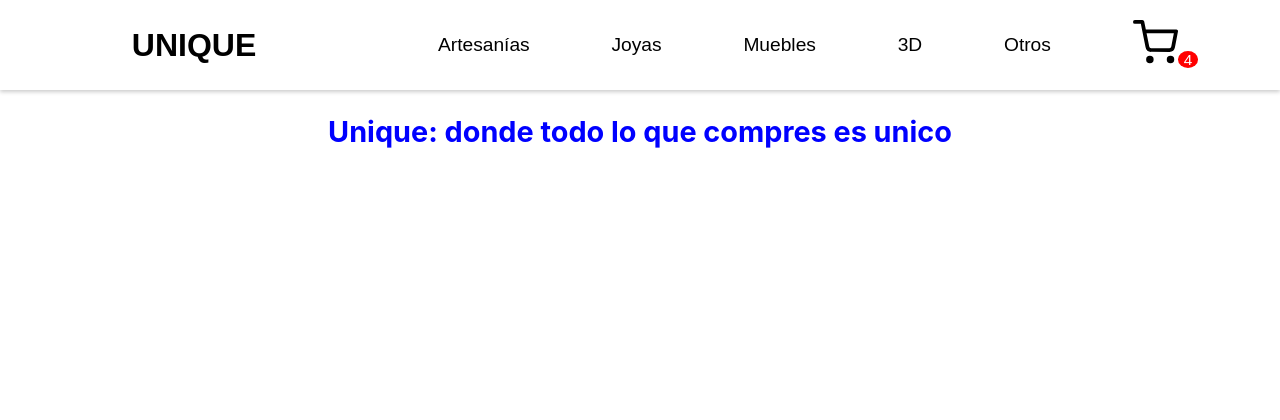
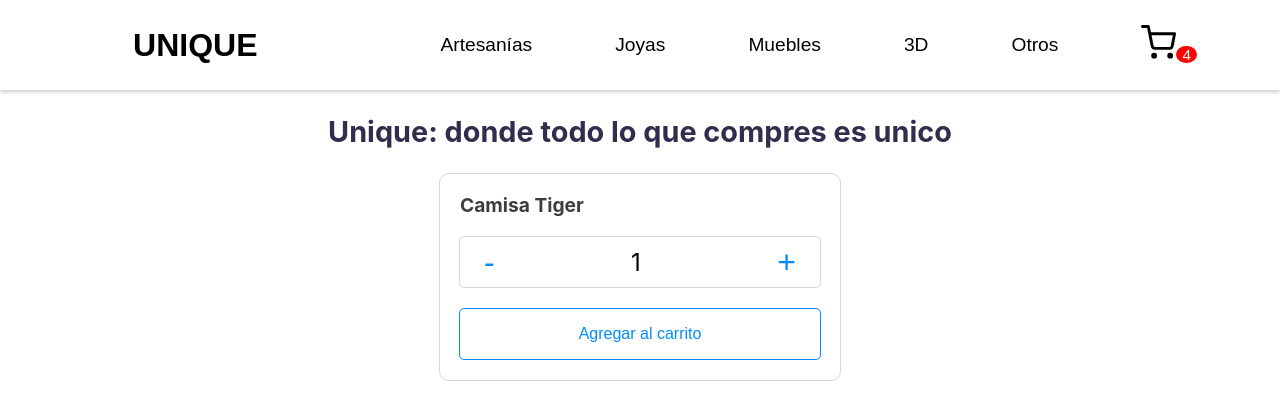
Before and after one commit to PabloBottinelli/uniqueBottinelli, a React (Create React App) app in the folder unique/: page / in a window 1280 px wide. Shown: the top 420 px of the page. Built offline with nearby package versions, Linux system fonts and the light colour scheme; a web font is replaced by a local one.

Commit message:
ItemCount

```diff
--- a/unique/src/App.js
+++ b/unique/src/App.js
@@ -1,4 +1,3 @@
-import logo from './logo.svg';
 import './App.css';
 import NavBar from './components/NavBar/NavBar';
 import ItemListContainer from './components/ItemListContainer/ItemListContainer';
@@ -7,7 +6,7 @@ function App() {
   return (
     <div className="App">
       <NavBar/>
-      <ItemListContainer/>
+      <ItemListContainer />
     </div>
   );
 }
--- a/unique/src/components/CartWidget/CartWidget.css
+++ b/unique/src/components/CartWidget/CartWidget.css
@@ -1,5 +1,5 @@
 img{
-    width: 45px;
+    width: 35px;
 }
 .carrito span{
     font-size: 0.8em;
--- /dev/null
+++ b/unique/src/components/ItemCount/ItemCount.css
@@ -0,0 +1,65 @@
+.container{
+    background-color: rgb(255, 255, 255);
+    width: 400px;
+    margin: auto;
+    border: 1px solid rgb(214, 214, 214);
+    border-radius: 10px;
+}
+h3{
+    font-size: 1.2em;
+    text-align: left;
+    color: rgb(61, 61, 61);
+}
+.h3Container{
+    width: 90%;
+    margin: auto;
+}
+.contador{
+    background-color: white;
+    border-radius: 5px;
+    border: 1px solid rgb(218, 218, 218);
+    width: 90%;
+    margin: auto;
+    height: 50px;
+}
+.btnContainer{
+    display: flex;
+    flex-direction: row;
+    flex-wrap: wrap;
+    justify-content: space-between;
+    align-items: center;
+    width: 90%;
+    margin: auto;
+    height: 100%;
+}
+.btnContainer button{
+    color: rgb(0, 140, 255);
+    font-size: 2em;
+    background-color: white;
+    border: none;
+    cursor: pointer;
+}
+span{
+    font-size: 1.5em;
+    color: black;
+}
+.h4Container{
+    width: 90%;
+    border-radius: 5px;
+    border: 1px solid rgb(0, 140, 255);
+    margin: auto;
+    margin-top: 20px;
+    margin-bottom: 20px;
+}
+.h4Container button{
+    color: rgb(0, 140, 255);
+    font-size: 1em;
+    margin: 15px;
+    background-color: white;
+    border: none;
+    cursor: pointer;
+    transition: all 500ms ease;
+}
+.h4Container button:hover{
+    transform: scale(1.2);
+}
--- /dev/null
+++ b/unique/src/components/ItemCount/ItemCount.js
@@ -0,0 +1,25 @@
+import { useState } from 'react'
+import './ItemCount.css'
+
+function ItemCount({stock, initial}){
+    const [count, setCount] = useState(initial);
+    return(
+        <div className="container">
+            <div className="h3Container">
+                <h3>Camisa Tiger</h3>
+            </div>
+            <div className="contador">
+                <div className="btnContainer">
+                    <button onClick={() => setCount(count - 1)} disabled={count === initial ? 'disabled' : null} >-</button>
+                    <span>{count}</span>
+                    <button onClick={() => setCount(count + 1)} disabled={count === stock ? 'disabled' : null}>+</button>
+                </div>
+            </div>
+            <div className="h4Container">
+                <button>Agregar al carrito</button>
+            </div>
+        </div>
+    )
+}
+
+export default ItemCount
--- a/unique/src/components/ItemListContainer/ItemListContainer.css
+++ b/unique/src/components/ItemListContainer/ItemListContainer.css
@@ -1,4 +1,4 @@
 h2{
-    color: blue;
+    color: rgb(47, 47, 77);
     font-size: 1.8em;
 }
--- a/unique/src/components/ItemListContainer/ItemListContainer.js
+++ b/unique/src/components/ItemListContainer/ItemListContainer.js
@@ -1,8 +1,12 @@
 import './ItemListContainer.css'
+import ItemCount from '../ItemCount/ItemCount';
 
 const ItemListContainer = () => {
     return(
-        <h2>Unique: donde todo lo que compres es unico</h2>
+        <div>
+            <h2>Unique: donde todo lo que compres es unico</h2>
+            <ItemCount stock={5} initial={1}/>
+        </div>
     )
 }
 
```
